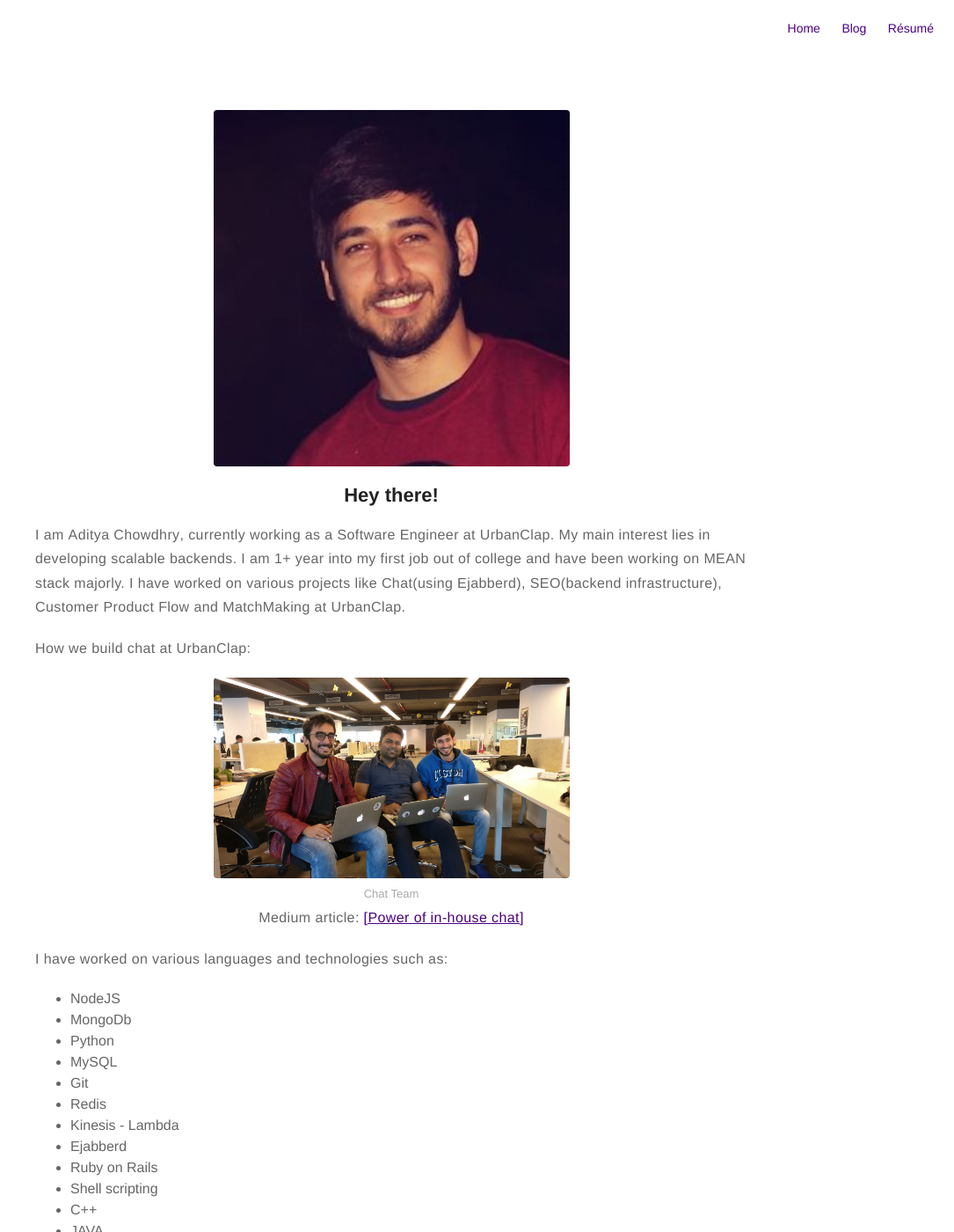
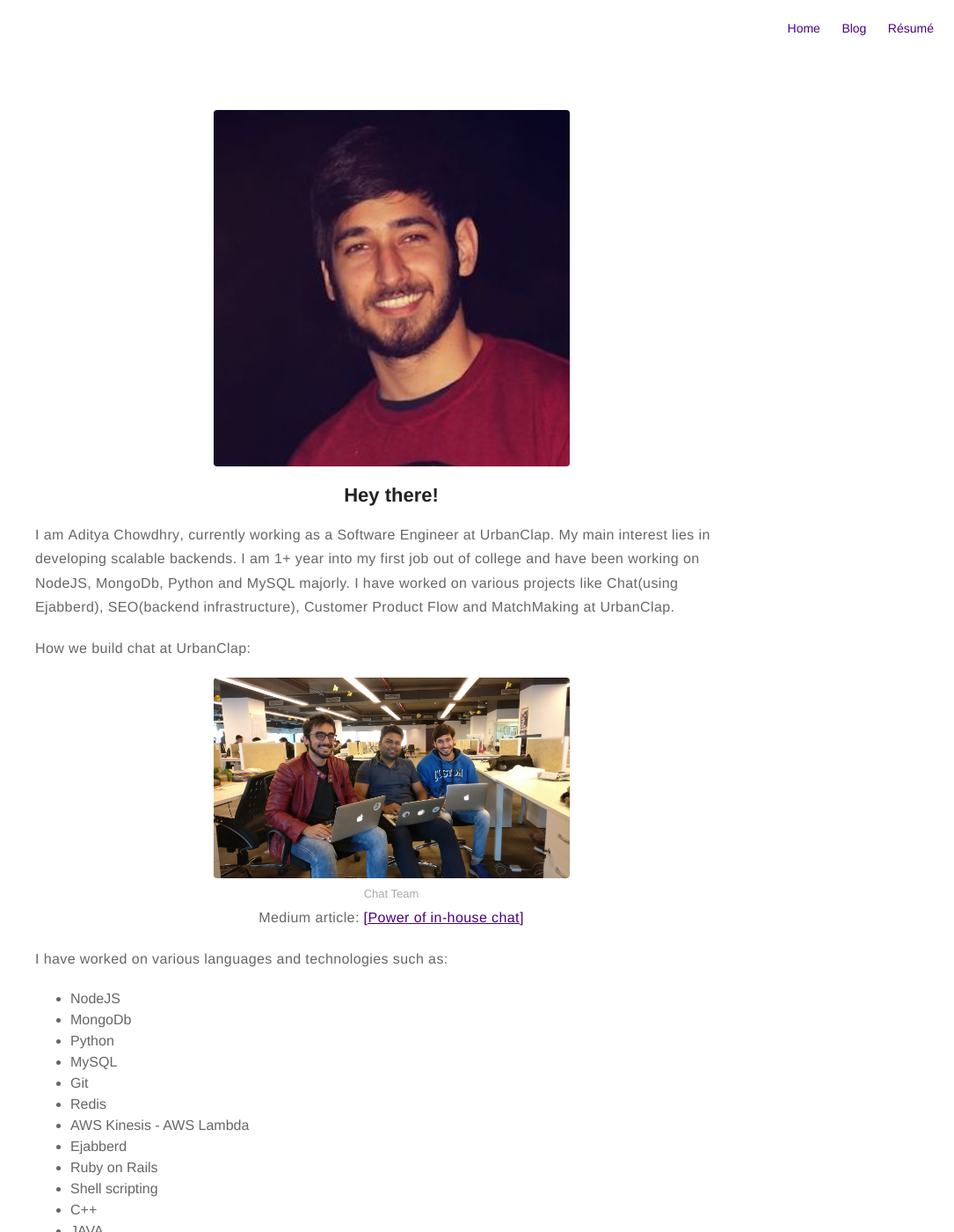
Before and after one commit to Aditya-Chowdhry/personal-website-jekyll, a Jekyll site: the page built from about.md, in a window 1280 px wide and 1400 px high. Shown: the whole window at 88% size, without its empty margins (195-1280 px from the left). Built offline with Jekyll 4.4.1, drawn with Linux system fonts in a browser that asks for light colours.

Commit message:
added about me

```diff
--- a/about.md
+++ b/about.md
@@ -5,7 +5,7 @@ layout: page
 ![Profile Image]({{ site.url }}/{{ site.picture }})
 
 <center><h2>Hey there!</h2></center>
-<p>I am <b>Aditya Chowdhry</b>, currently working as a Software Engineer at UrbanClap. My main interest lies in developing scalable backends. I am 1+ year into my first job out of college and have been working on MEAN stack majorly. I have worked on various projects like Chat(using Ejabberd), SEO(backend infrastructure), Customer Product Flow and MatchMaking at UrbanClap.
+<p>I am <b>Aditya Chowdhry</b>, currently working as a Software Engineer at UrbanClap. My main interest lies in developing scalable backends. I am 1+ year into my first job out of college and have been working on NodeJS, MongoDb, Python and MySQL majorly. I have worked on various projects like Chat(using Ejabberd), SEO(backend infrastructure), Customer Product Flow and MatchMaking at UrbanClap.
 </p>
 <p>How we build chat at UrbanClap: </p>
 <center>
@@ -26,7 +26,7 @@ layout: page
 	<li>MySQL</li>
 	<li>Git</li>
 	<li>Redis</li>
-	<li>Kinesis - Lambda</li>
+	<li>AWS Kinesis - AWS Lambda</li>
 	<li>Ejabberd</li>
 	<li>Ruby on Rails</li>
 	<li>Shell scripting</li>
```
